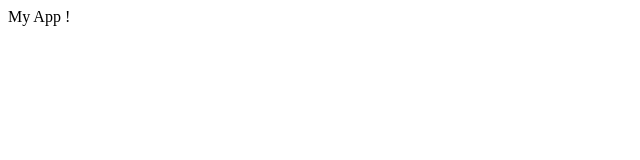
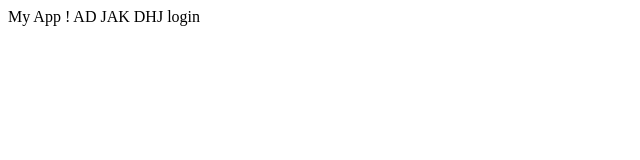
Before and after one commit to manevski1/appsample, a plain HTML site: page index.html in a window 1280 px wide. Shown: the whole page, without its empty margins (0-640 px from the left). Drawn offline with Linux system fonts and the light colour scheme.

Commit message:
login commit

```diff
--- /dev/null
+++ b/dir1/app2.js
@@ -0,0 +1 @@
+console.log("nah");
--- a/index.html
+++ b/index.html
@@ -5,6 +5,6 @@
     </title>
 </head>
 <body>
-    My App !
+    My App !  AD JAK DHJ  login
 </body>
 </html>
```
Also changed, not shown: login.html (added, +1 -0 lines), log.txt (added).
